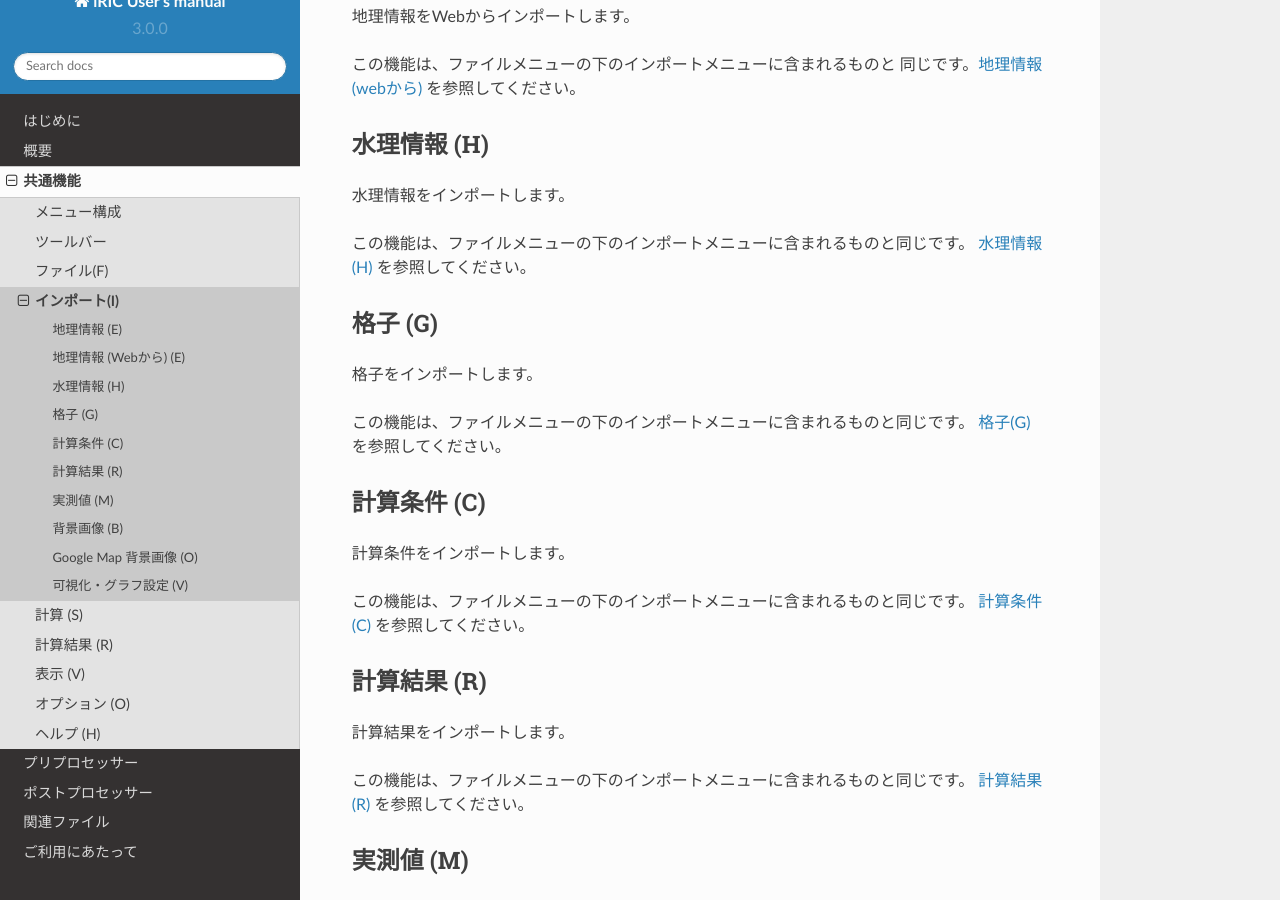
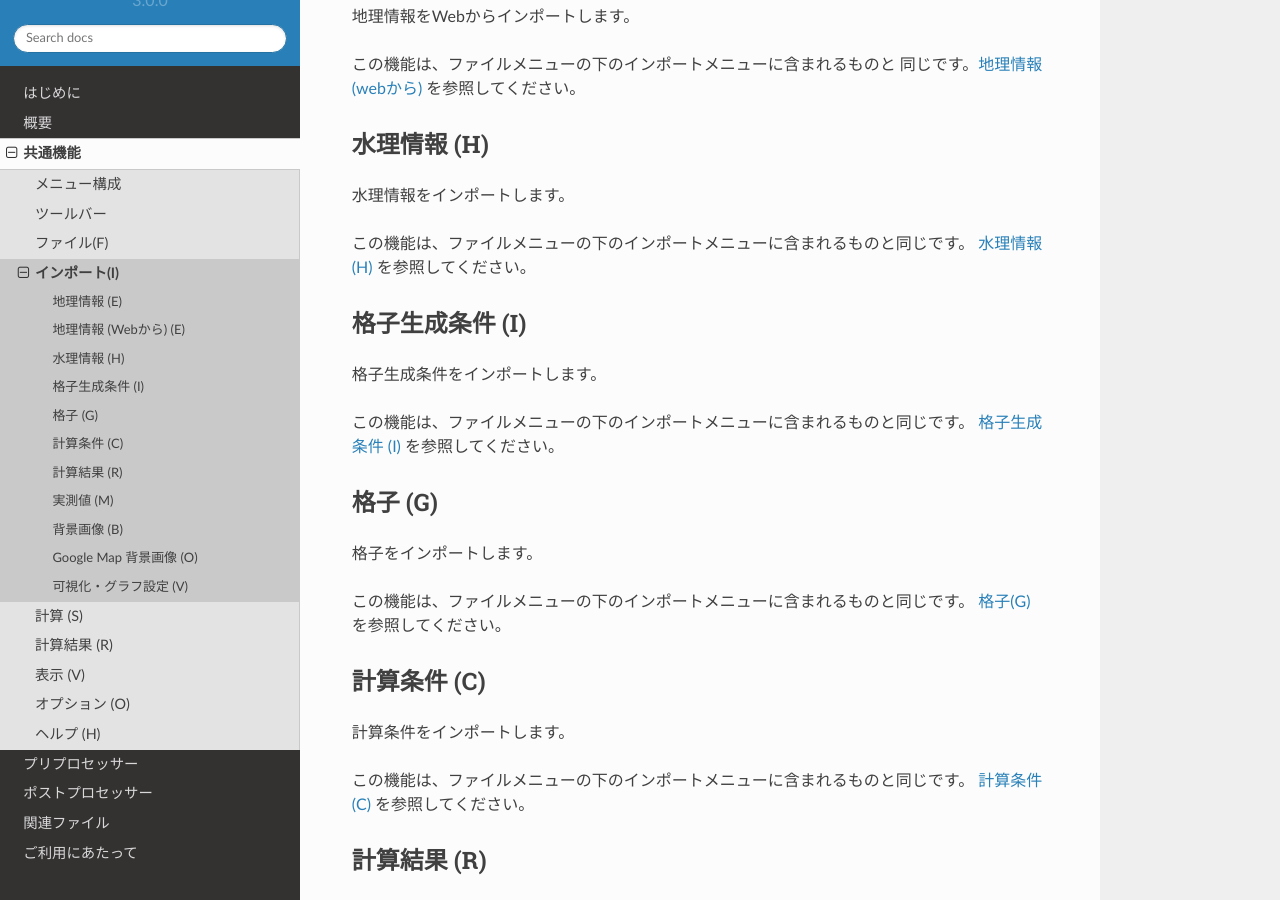
Before and after one commit to i-RIC/gui_user_manual, a Sphinx documentation site: the page built from source/03/04_import.rst, in a window 1280 px wide and 900 px high, scrolled down 449 px. Built offline with Sphinx 7.4.7 and the Read the Docs theme 2.0.0, drawn with Linux system fonts in a browser that asks for light colours.

Commit message:
Description about importing and exporting grid creating condition added.

```diff
--- a/source/03/03_09_import.rst
+++ b/source/03/03_09_import.rst
@@ -10,6 +10,7 @@
    03_09_01_geographic_data
    03_09_02_geographic_data_from_web
    03_09_03_hydraulic_data
+   03_09_03_gridcreatingcond
    03_09_04_grid
    03_09_05_calc_cond
    03_09_06_calc_result
--- a/source/03/03_10_export.rst
+++ b/source/03/03_10_export.rst
@@ -8,6 +8,7 @@
    :maxdepth: 2
 
    03_10_01_geographic_data
+   03_10_02_gridcreatingcond
    03_10_02_grid
    03_10_03_calc_cond
    03_10_04_solver_console_log
--- a/source/03/04_import.rst
+++ b/source/03/04_import.rst
@@ -27,6 +27,14 @@
 
 この機能は、ファイルメニューの下のインポートメニューに含まれるものと同じです。
 :ref:`sec_file_import_hydraulic` を参照してください。
+
+格子生成条件 (I)
+------------------
+
+格子生成条件をインポートします。
+
+この機能は、ファイルメニューの下のインポートメニューに含まれるものと同じです。
+:ref:`sec_file_import_gridcreatingcond` を参照してください。
 
 格子 (G)
 -----------
```
Also changed, not shown: source/03/03_09_03_gridcreatingcond.rst (added, +26 -0 lines), source/03/03_10_02_gridcreatingcond.rst (added, +17 -0 lines), source/03/images/iric_after_importing_gridcreatingcond.png (added), source/03/images/select_file_to_export_dialog_for_gridcreatingcond.png (added), source/03/images/select_file_to_import_dialog_for_gridcreatingcond.png (added).
